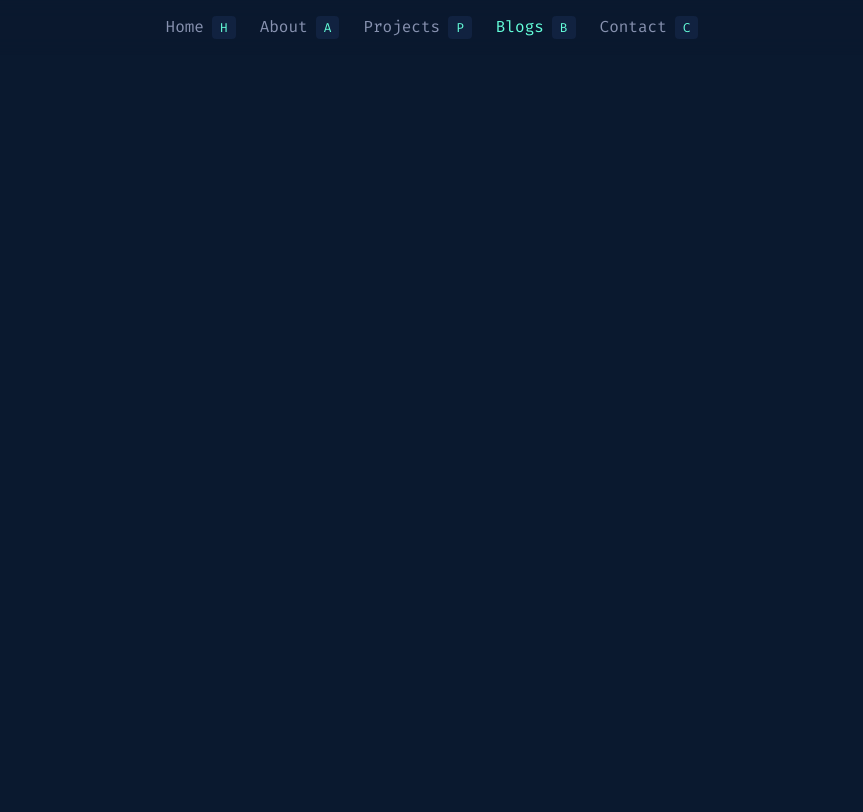
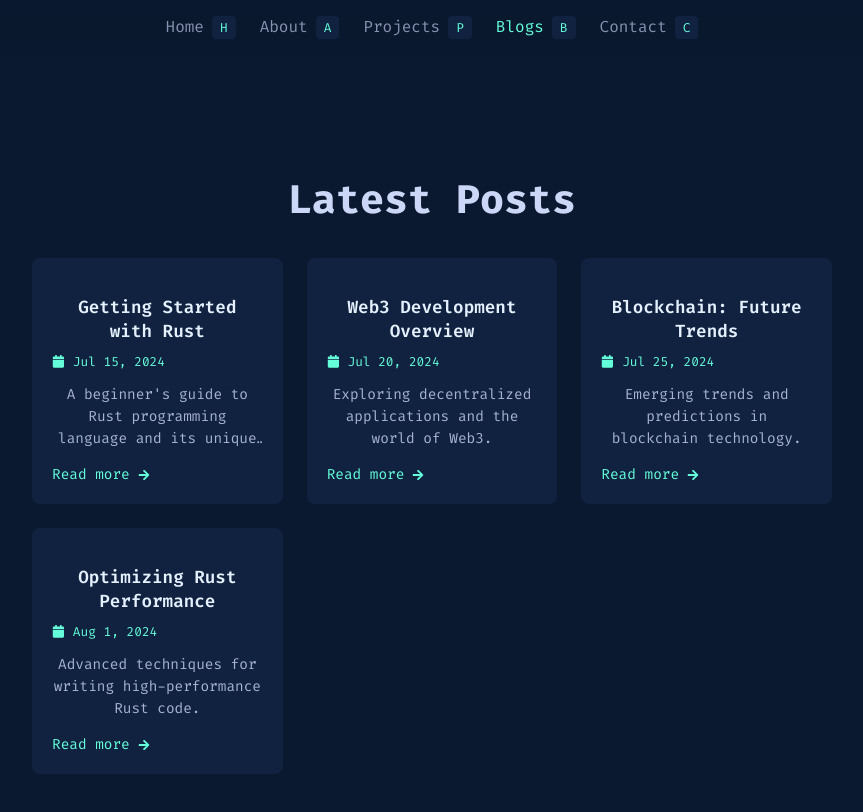
Before and after one commit to jaypopat/portfolio, a React (Vite) app: page /blogs in a window 1280 px wide. Shown: the top 812 px of the page, without its empty margins (208-1071 px from the left). Built offline with nearby package versions, Linux system fonts and the light colour scheme.

Commit message:
added blogs

```diff
--- a/package.json
+++ b/package.json
@@ -12,6 +12,7 @@
   "dependencies": {
     "react": "^18.3.1",
     "react-dom": "^18.3.1",
+    "react-icons": "^5.2.1",
     "react-router-dom": "^6.25.1",
     "styled-components": "^6.1.12"
   },
--- a/src/App.jsx
+++ b/src/App.jsx
@@ -8,7 +8,8 @@ import {
   useLocation,
 } from "react-router-dom";
 import styled, { createGlobalStyle, keyframes } from "styled-components";
-
+import { BlogPost } from "./components/BlogPost";
+import { Blogs } from "./components/Blogs";
 const GlobalStyle = createGlobalStyle`
   body {
     margin: 0;
@@ -75,7 +76,7 @@ const Main = styled.main`
   text-align: center;
 `;
 
-const Section = styled.section`
+export const Section = styled.section`
   animation: ${fadeIn} 0.5s ease-in;
   display: flex;
   flex-direction: column;
@@ -83,7 +84,7 @@ const Section = styled.section`
   width: 100%;
 `;
 
-const Title = styled.h1`
+export const Title = styled.h1`
   font-size: 3rem;
   color: #ccd6f6;
   margin-bottom: 1rem;
@@ -95,7 +96,7 @@ const Subtitle = styled.h2`
   margin-bottom: 1rem;
 `;
 
-const Text = styled.p`
+export const Text = styled.p`
   line-height: 1.6;
   max-width: 600px;
   margin: 0 auto;
@@ -124,7 +125,7 @@ const ListItem = styled.li`
   }
 `;
 
-const Button = styled(Link)`
+export const Button = styled(Link)`
   display: inline-block;
   background-color: transparent;
   color: #64ffda;
@@ -283,6 +284,8 @@ const App = () => {
           <Route path="/about" element={<About />} />
           <Route path="/projects" element={<Projects />} />
           <Route path="/contact" element={<Contact />} />
+          <Route path="/blogs" element={<Blogs />} />
+          <Route path="/blog/:id" element={<BlogPost />} />
         </Routes>
       </Main>
     </Container>
--- /dev/null
+++ b/src/components/BlogPost.jsx
@@ -0,0 +1,24 @@
+import { useParams } from "react-router-dom";
+import { Link } from "react-router-dom";
+import { Section, Title, Text, Button } from "../App";
+export const BlogPost = () => {
+  // const { id } = useParams();
+  // Fetch blog post data based on id
+  // For now, we'll use dummy data
+  const post = {
+    title: "Sample Blog Post",
+    date: "2024-07-25",
+    content: "This is the full content of the blog post...",
+  };
+
+  return (
+    <Section>
+      <Title>{post.title}</Title>
+      <Text>{post.date}</Text>
+      <Text>{post.content}</Text>
+      <Button as={Link} to="/blogs">
+        Back to Blogs
+      </Button>
+    </Section>
+  );
+};
--- /dev/null
+++ b/src/components/Blogs.jsx
@@ -0,0 +1,149 @@
+import React from "react";
+import styled from "styled-components";
+import { Link } from "react-router-dom";
+import { FaCalendar, FaArrowRight } from "react-icons/fa";
+
+const StyledSection = styled.section`
+  display: flex;
+  flex-direction: column;
+  align-items: center;
+  width: 100%;
+  padding: 3rem 1rem;
+  background-color: #0a192f;
+`;
+
+const StyledTitle = styled.h1`
+  font-size: 2.5rem;
+  color: #ccd6f6;
+  margin-bottom: 2rem;
+  text-align: center;
+`;
+
+const BlogGrid = styled.div`
+  display: grid;
+  grid-template-columns: repeat(auto-fill, minmax(250px, 1fr));
+  gap: 1.5rem;
+  width: 100%;
+  max-width: 1000px;
+`;
+
+const BlogPost = styled.article`
+  background-color: #112240;
+  border-radius: 8px;
+  overflow: hidden;
+  transition:
+    transform 0.2s ease,
+    box-shadow 0.2s ease;
+
+  &:hover {
+    transform: translateY(-5px);
+    box-shadow: 0 5px 15px rgba(0, 0, 0, 0.1);
+  }
+`;
+
+const BlogContent = styled.div`
+  padding: 1.25rem;
+`;
+
+const BlogTitle = styled.h3`
+  color: #e6f1ff;
+  margin-bottom: 0.5rem;
+  font-size: 1.1rem;
+  font-weight: 600;
+  line-height: 1.4;
+`;
+
+const BlogDate = styled.div`
+  color: #64ffda;
+  font-size: 0.8rem;
+  display: flex;
+  align-items: center;
+  margin-bottom: 0.75rem;
+`;
+
+const BlogExcerpt = styled.p`
+  color: #a8b2d1;
+  font-size: 0.9rem;
+  line-height: 1.5;
+  margin-bottom: 1rem;
+  display: -webkit-box;
+  -webkit-line-clamp: 3;
+  -webkit-box-orient: vertical;
+  overflow: hidden;
+`;
+
+const ReadMoreLink = styled(Link)`
+  color: #64ffda;
+  font-size: 0.9rem;
+  text-decoration: none;
+  display: flex;
+  align-items: center;
+  transition: transform 0.2s ease;
+
+  &:hover {
+    transform: translateX(5px);
+  }
+`;
+
+const LinkText = styled.span`
+  margin-right: 0.5rem;
+`;
+
+export const Blogs = () => {
+  const blogPosts = [
+    {
+      id: 1,
+      title: "Getting Started with Rust",
+      date: "Jul 15, 2024",
+      excerpt:
+        "A beginner's guide to Rust programming language and its unique features.",
+      link: "/blog/getting-started-with-rust",
+    },
+    {
+      id: 2,
+      title: "Web3 Development Overview",
+      date: "Jul 20, 2024",
+      excerpt: "Exploring decentralized applications and the world of Web3.",
+      link: "/blog/web3-development-overview",
+    },
+    {
+      id: 3,
+      title: "Blockchain: Future Trends",
+      date: "Jul 25, 2024",
+      excerpt: "Emerging trends and predictions in blockchain technology.",
+      link: "/blog/blockchain-future-trends",
+    },
+    {
+      id: 4,
+      title: "Optimizing Rust Performance",
+      date: "Aug 1, 2024",
+      excerpt: "Advanced techniques for writing high-performance Rust code.",
+      link: "/blog/optimizing-rust-performance",
+    },
+    // Add more blog posts as needed
+  ];
+
+  return (
+    <StyledSection>
+      <StyledTitle>Latest Posts</StyledTitle>
+      <BlogGrid>
+        {blogPosts.map((post) => (
+          <BlogPost key={post.id}>
+            <BlogContent>
+              <BlogTitle>{post.title}</BlogTitle>
+              <BlogDate>
+                <FaCalendar style={{ marginRight: "0.5rem" }} />
+                {post.date}
+              </BlogDate>
+              <BlogExcerpt>{post.excerpt}</BlogExcerpt>
+              <ReadMoreLink to={post.link}>
+                <LinkText>Read more</LinkText>
+                <FaArrowRight size={12} />
+              </ReadMoreLink>
+            </BlogContent>
+          </BlogPost>
+        ))}
+      </BlogGrid>
+    </StyledSection>
+  );
+};
```
Also changed, not shown: 1 other file (tests, documents, lock files or other folders).
